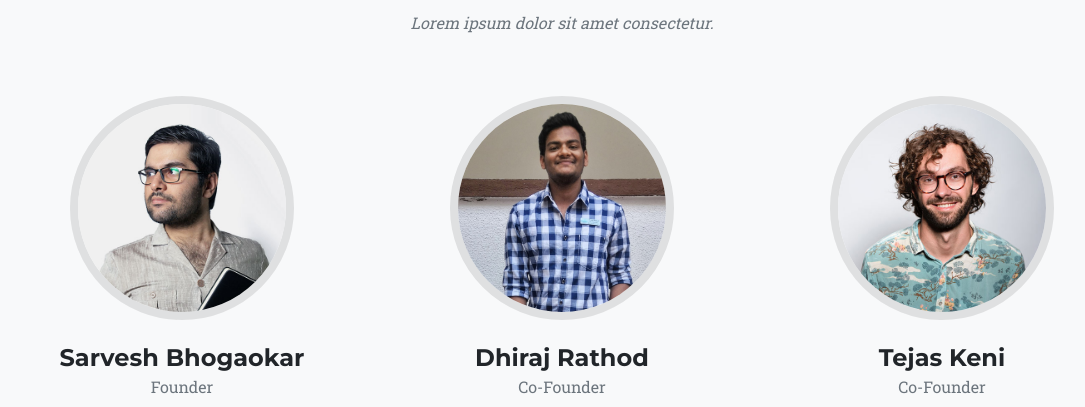
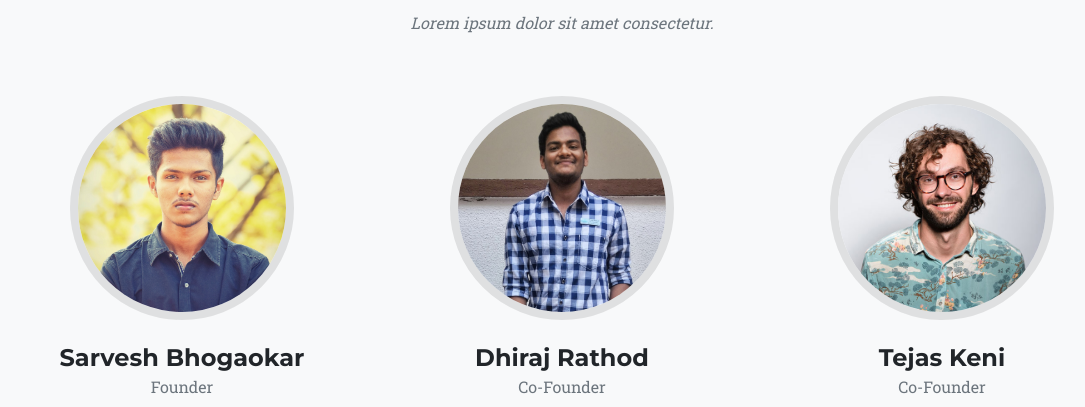
Before and after one commit to Sarvesh2204/careersarchive.github.io, a plain HTML site: page index.html in a window 1280 px wide. Shown: the part 4971-5378 px from the top of the page, without its empty margins (78-1163 px from the left). Drawn offline with nearby package versions, Linux system fonts and the light colour scheme.

Commit message:
sarvesh picture added

```diff
--- a/index.html
+++ b/index.html
@@ -445,7 +445,7 @@
             <div class="team-member">
               <img
                 class="mx-auto rounded-circle"
-                src="assets/img/team/1.jpg"
+                src="assets/img/team/sarvesh-crop.jpg"
                 alt="..."
               />
               <h4>Sarvesh Bhogaokar</h4>
```
Also changed, not shown: assets/img/team/sarvesh-crop.jpg (added).
